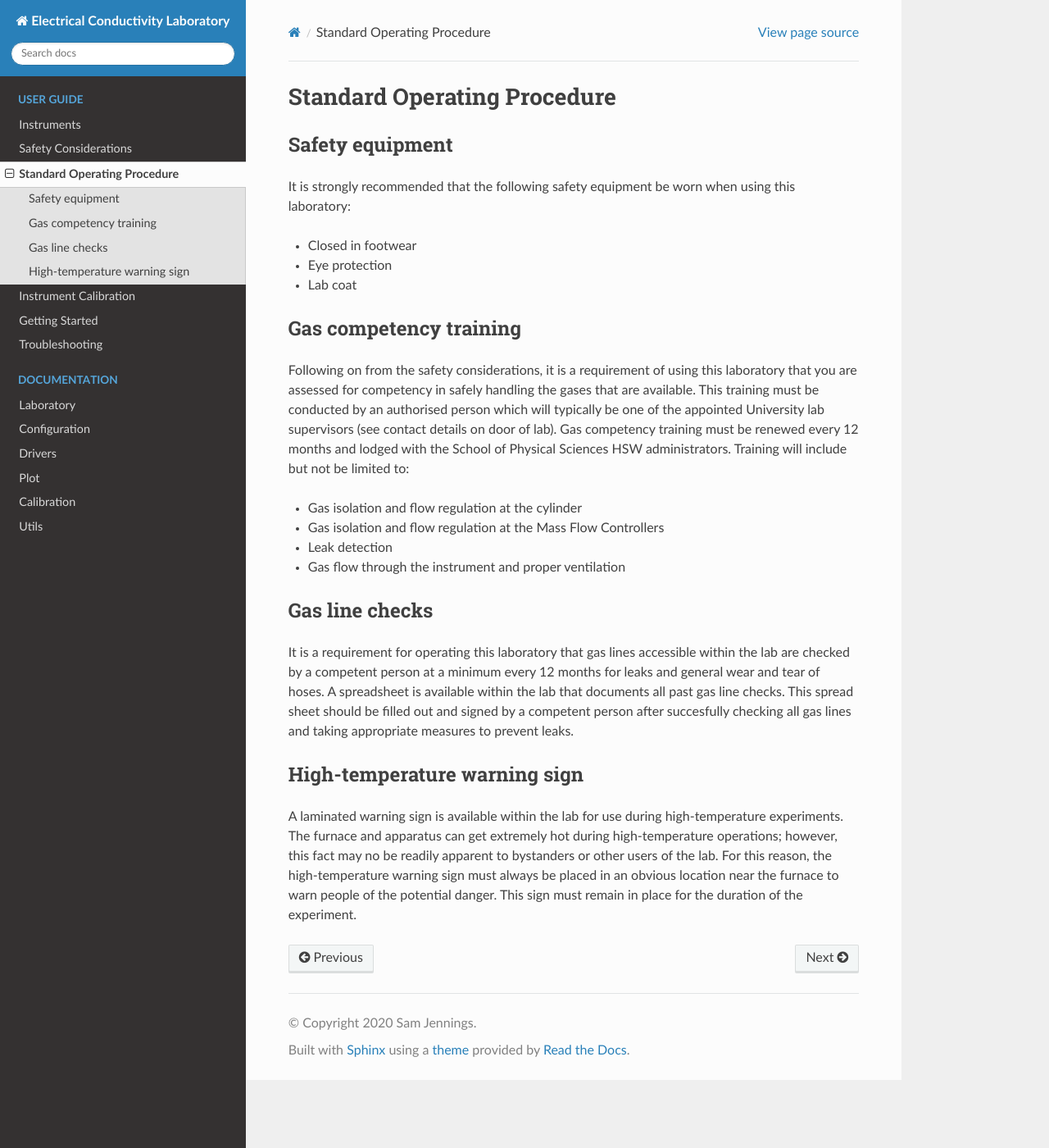
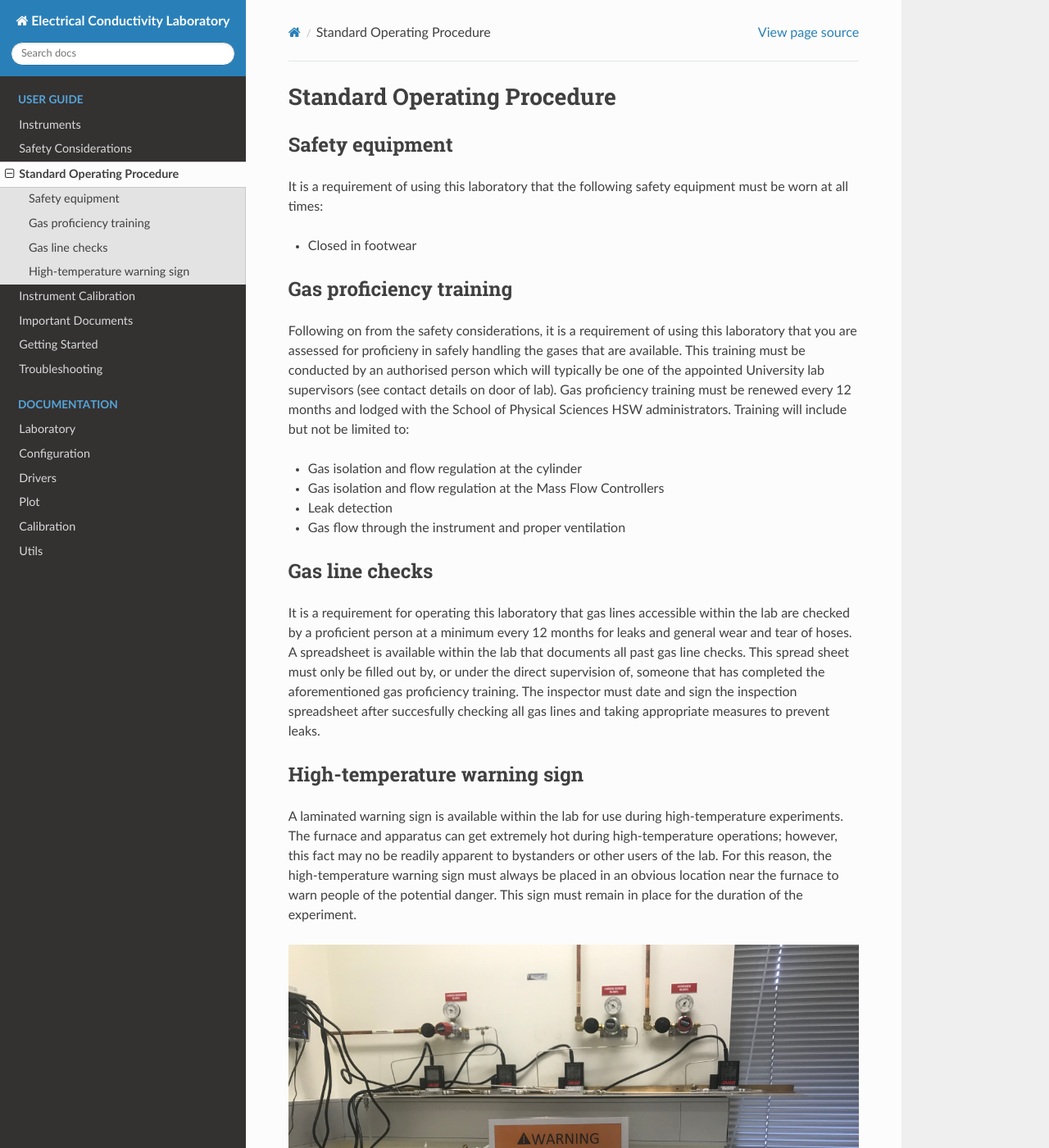
Before and after one commit to SSJenny90/laboratory, a Sphinx documentation site: the page built from docs/guide/SOPs.rst, in a window 1280 px wide and 1400 px high. Shown: the whole window at 82% size. Built offline with Sphinx 7.4.7 and the Read the Docs theme 2.0.0, drawn with Linux system fonts in a browser that asks for light colours; some of the changed text lies outside the part shown.

Commit message:
update docs

```diff
--- a/docs/guide/SOPs.rst
+++ b/docs/guide/SOPs.rst
@@ -3,15 +3,13 @@ Standard Operating Procedure
 
 Safety equipment
 -----------------
-It is strongly recommended that the following safety equipment be worn when using this laboratory:
+It is a requirement of using this laboratory that the following safety equipment must be worn at all times:
 
 - Closed in footwear
-- Eye protection
-- Lab coat
 
-Gas competency training
+Gas proficiency training
 ------------------------
-Following on from the safety considerations, it is a requirement of using this laboratory that you are assessed for competency in safely handling the gases that are available. This training must be conducted by an authorised person which will typically be one of the appointed University lab supervisors (see contact details on door of lab). Gas competency training must be renewed every 12 months and lodged with the School of Physical Sciences HSW administrators. Training will include but not be limited to:
+Following on from the safety considerations, it is a requirement of using this laboratory that you are assessed for proficieny in safely handling the gases that are available. This training must be conducted by an authorised person which will typically be one of the appointed University lab supervisors (see contact details on door of lab). Gas proficiency training must be renewed every 12 months and lodged with the School of Physical Sciences HSW administrators. Training will include but not be limited to:
 
 - Gas isolation and flow regulation at the cylinder
 - Gas isolation and flow regulation at the Mass Flow Controllers
@@ -21,8 +19,13 @@ Following on from the safety considerations, it is a requirement of using this l
 Gas line checks
 ------------------------
 
-It is a requirement for operating this laboratory that gas lines accessible within the lab are checked by a competent person at a minimum every 12 months for leaks and general wear and tear of hoses. A spreadsheet is available within the lab that documents all past gas line checks. This spread sheet should be filled out and signed by a competent person after succesfully checking all gas lines and taking appropriate measures to prevent leaks.
+It is a requirement for operating this laboratory that gas lines accessible within the lab are checked by a proficient person at a minimum every 12 months for leaks and general wear and tear of hoses. A spreadsheet is available within the lab that documents all past gas line checks. This spread sheet must only be filled out by, or under the direct supervision of, someone that has completed the aforementioned gas proficiency training. The inspector must date and sign the inspection spreadsheet after succesfully checking all gas lines and taking appropriate measures to prevent leaks.
 
 High-temperature warning sign
 -----------------------------
 A laminated warning sign is available within the lab for use during high-temperature experiments. The furnace and apparatus can get extremely hot during high-temperature operations; however, this fact may no be readily apparent to bystanders or other users of the lab. For this reason, the high-temperature warning sign must always be placed in an obvious location near the furnace to warn people of the potential danger. This sign must remain in place for the duration of the experiment.
+
+.. figure:: /images/high_T_warning.jpg
+   :alt: High temperature warning sign
+
+   The high temperature warning sign located within the lab must be placed in a visible position in front of the furnace during all operations.
--- a/docs/index.rst
+++ b/docs/index.rst
@@ -16,6 +16,7 @@ Electrical Conductivity Laboratory is a program designed to measure the electric
    guide/safety
    guide/SOPs
    guide/calibration
+   guide/documents
    guide/getting_started
    guide/troubleshoot
 
```
Also changed, not shown: docs/guide/documents.rst (added, +12 -0 lines), docs/source/utils.rst (+0 -24 lines), docs/images/high_T_warning.jpg (added), 4 other files.
